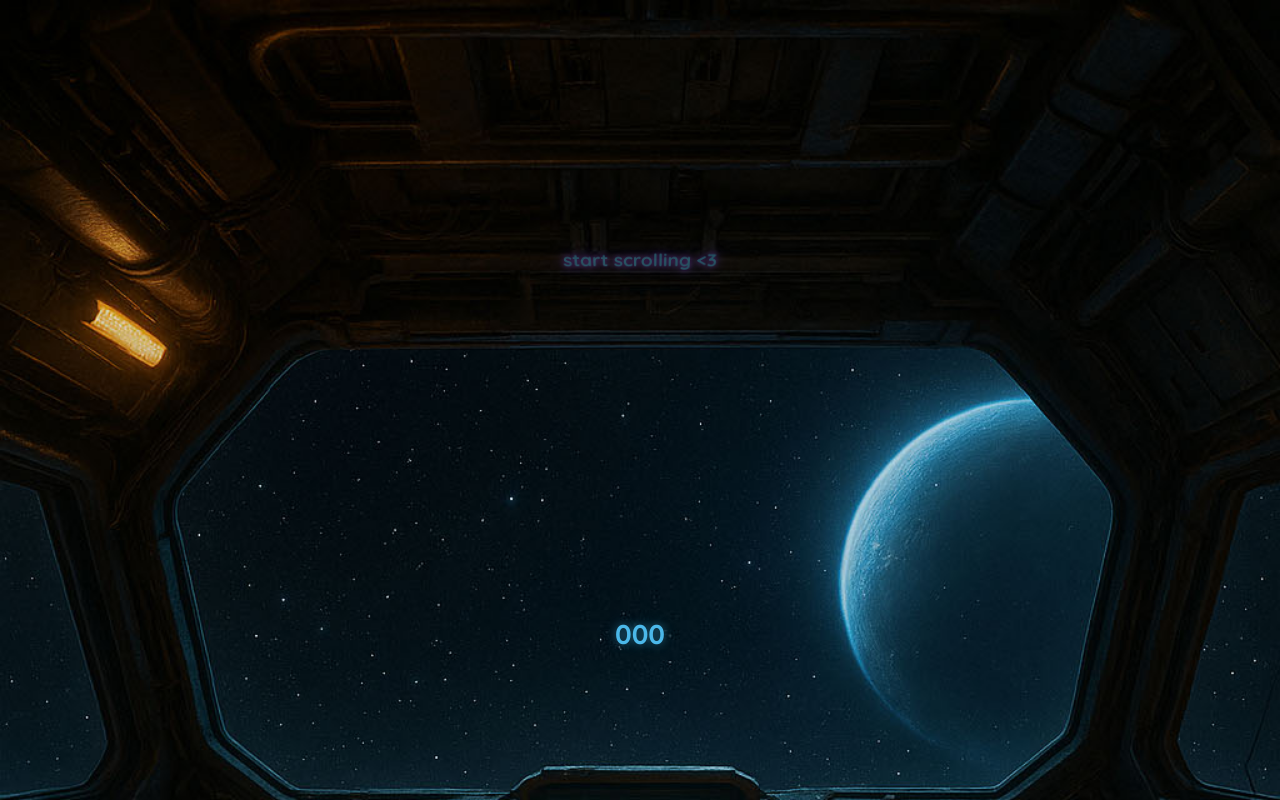
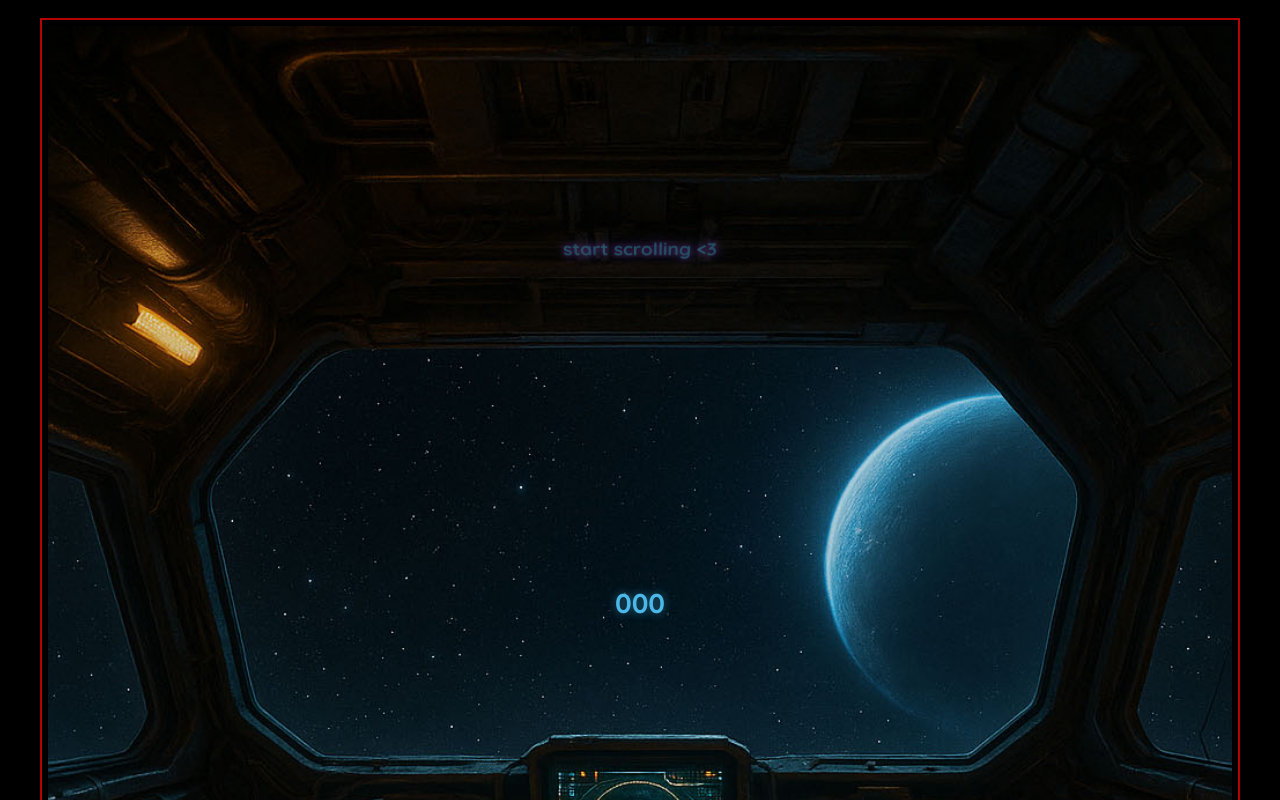
Before and after one commit to 8606DesignStudio/VS-Code, a plain HTML site: page index.html in a window 1280 px wide. Shown: the top 800 px of the page. Drawn offline with Linux system fonts and the light colour scheme.

Commit message:
background contained in div

```diff
--- a/index.html
+++ b/index.html
@@ -9,21 +9,25 @@
 </head>
 <body>
         <div class="background">
-    <!-- Button positioned over cockpit image -->
+            <!-- cockpit block you can control (image + overlays + button) -->
+            <div class="cockpit-bg">
                 <img src="cockpit.jpg" alt="Cockpit" class="cockpit-img">
+                <!-- Button positioned relative to the cockpit image -->
                 <button class="cockpit-button" onclick="buttonClick()">Start Engine</button>
+            </div>
+
             <div class="stripe-button">
                 <a href="https://buy.stripe.com/00wcMX3W86cM4Eaa80d7q00" target="_blank">Stripe test</a>
                 <a href="scraper.html" class="scraper-link">Scraper</a>
                 <a href="pointer.html" class="new-page-link">Pointer</a>
             </div>
+
             <div class="episode" id="episode">Episode 000: Welcome to the Show</div>
 
             <div class="dials" id="dials"></div>
 
             <!-- Instruction arrow positioned relative to background -->
-        <div class="instruction-arrow">
-        </div>
+            <div class="instruction-arrow"></div>
         </div>
         <script type="module" src="script.js"></script>
 </body>
--- a/style.css
+++ b/style.css
@@ -20,6 +20,23 @@ body {
   position: relative;
   display: block;
   overflow: hidden;
+}
+
+/* controllable block that contains the cockpit image and overlays */
+.cockpit-bg {
+  position: relative;
+  width: 100%;
+  max-width: 100%;
+}
+
+/* framed cockpit block for visual separation */
+.cockpit-bg {
+  margin: 18px auto; /* space around the cockpit block */
+  padding: 6px; /* inner spacing so border doesn't touch the image */
+  border: 2px solid rgba(204, 0, 0, 0.897);
+  box-shadow: 0 6px 18px rgba(0, 0, 0, 0.6);
+  background: rgba(0, 0, 0, 0.02); /* subtle background behind the image */
+  max-width: 1200px; /* keep cockpit from growing too wide on very large screens */
 }
 
 /* Responsive cockpit image */
```
Lines whose indentation alone changed are shown as unchanged.
